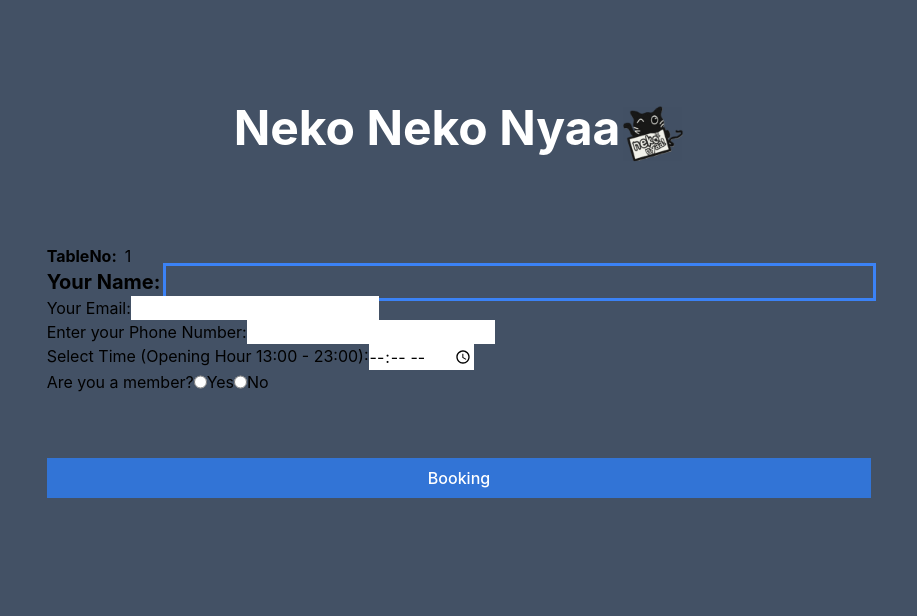
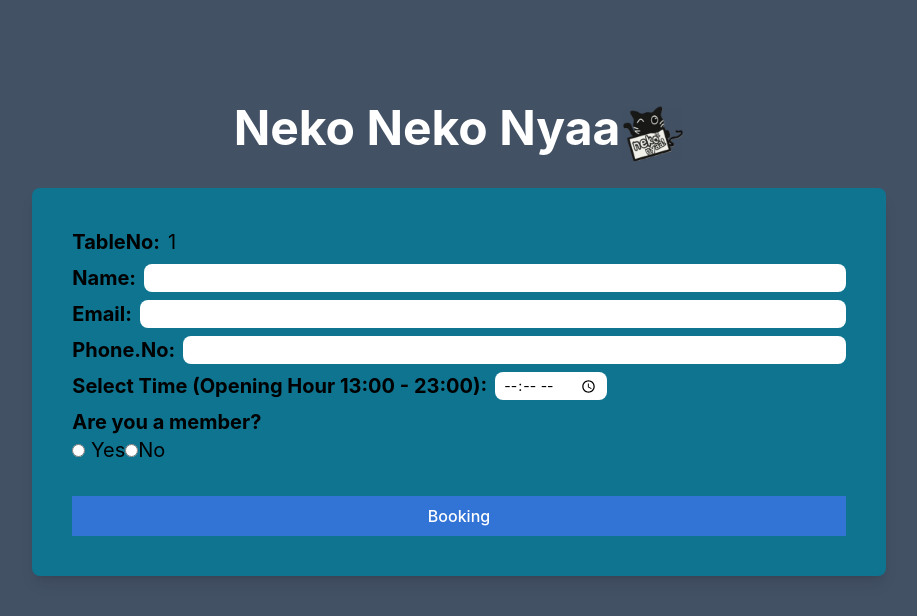
Before and after one commit to tensan8/Launcher-FE, a React (Create React App) app: page /booking in a window 1280 px wide. Shown: the top 616 px of the page, without its empty margins (181-1098 px from the left). Built offline with nearby package versions, Linux system fonts and the light colour scheme.

Commit message:
refine table

```diff
--- a/src/pages/Booking/index.tsx
+++ b/src/pages/Booking/index.tsx
@@ -26,38 +26,36 @@ const Booking = (props: any): JSX.Element => {
                 <img src={logo} alt="logo" className='w-16'/>
             </div>
 
-            <form className="flex flex-col justify-center py-14" onSubmit={handleSubmit}>
-                <div className='flex'>
+            <form className=" p-10 rounded-lg shadow-lg bg-cyan-700 w-4/6" onSubmit={handleSubmit}>
+                <div className='flex text-xl'>
                     <label className='font-bold'>TableNo:</label>
                     <p className='ml-2'>1</p>
                 </div>
-                <div className='flex text-xl'>
-                    <label htmlFor="booking_name" className='font-bold'>Your Name:</label>
-                    <input type="text" id="booking_name" size={50} value={NameValue} onChange={e=>setNameValue(e.target.value)} className='ml-2 outline outline-offset-2 outline-blue-500 bg-transparent'/>
+                <div className='flex text-xl my-2'>
+                    <label htmlFor="booking_name" className='font-bold'>Name:</label>
+                    <input type="text" id="booking_name" value={NameValue} onChange={e=>setNameValue(e.target.value)} className='ml-2 rounded-lg px-2 text-sm w-full'/>
                 </div>
-                <div className='flex'>
-                    <label htmlFor='booking_email'>Your Email:</label>
-                    <input type="text" id="booking_email"/>
+                <div className='flex text-xl my-2'>
+                    <label htmlFor='booking_email' className='font-bold'>Email:</label>
+                    <input type="text" id="booking_email" className='ml-2 rounded-lg px-2 text-sm w-full'/>
                 </div>
 
-                <div className='flex'>
-                    <label htmlFor='booking_phone'>Enter your Phone Number:</label>
-                    <input type="text" id="booking_phone"/>
+                <div className='flex text-xl my-2'>
+                    <label htmlFor='booking_phone' className='font-bold'>Phone.No:</label>
+                    <input type="text" id="booking_phone" className='ml-2 rounded-lg px-2 text-sm w-full'/>
                 </div>
 
-                <div className='flex'>
-                    <label htmlFor='booking_time'>Select Time (Opening Hour 13:00 - 23:00): </label>
-                    <input type="time" id="booking_time"/>
+                <div className='flex text-xl my-2'>
+                    <label htmlFor='booking_time' className='font-bold'>Select Time (Opening Hour 13:00 - 23:00): </label>
+                    <input type="time" id="booking_time" className='ml-2 rounded-lg px-2 text-sm'/>
                 </div>
-                <div className='flex'>
-                    <p>Are you a member?</p>
-                    <input type="radio" id="member" value="Member"/>
-                    <label htmlFor='member'>Yes</label>
-                    <input type="radio" id="nonmember" value="Nonmember"/>
-                    <label htmlFor='nonmember'>No</label>
+                <div className='text-xl'>
+                    <p className='font-bold'>Are you a member?</p>
+                    <input type="radio" id="member" name="ismember" value="Member"/> Yes
+                    <input type="radio" id="nonmember" name="ismember" value="Nonmember"/>No
                 </div>
 
-                <input type="submit" value="Booking" className='w-full bg-[#3274d6] hover:bg-[#2868c7] text-white font-medium py-2 mt-16 cursor-pointer transition duration-200'/>
+                <input type="submit" value="Booking" className='w-full bg-[#3274d6] hover:bg-[#2868c7] text-white font-medium py-2 mt-8 cursor-pointer transition duration-200'/>
             </form>
         </div>
     )
```
